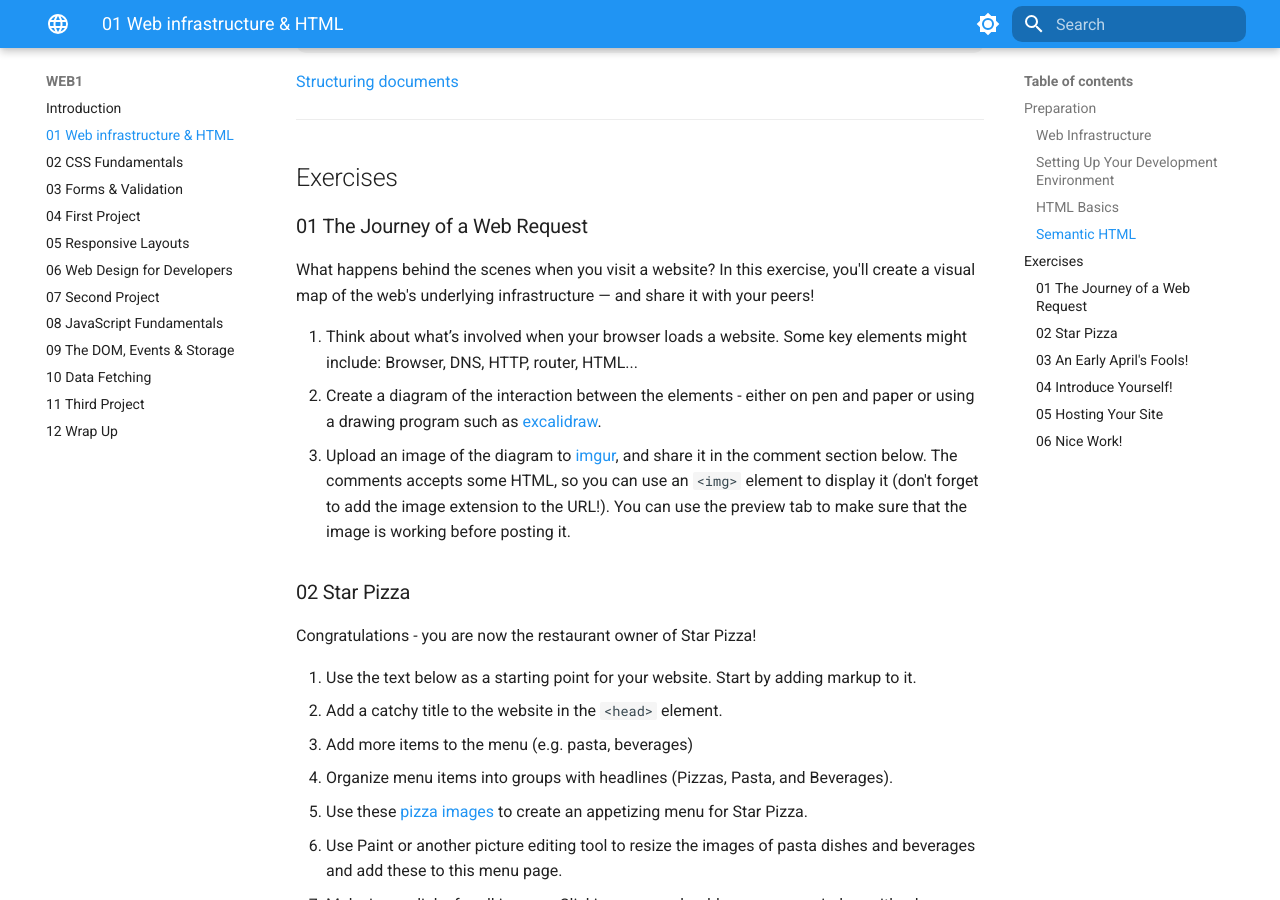
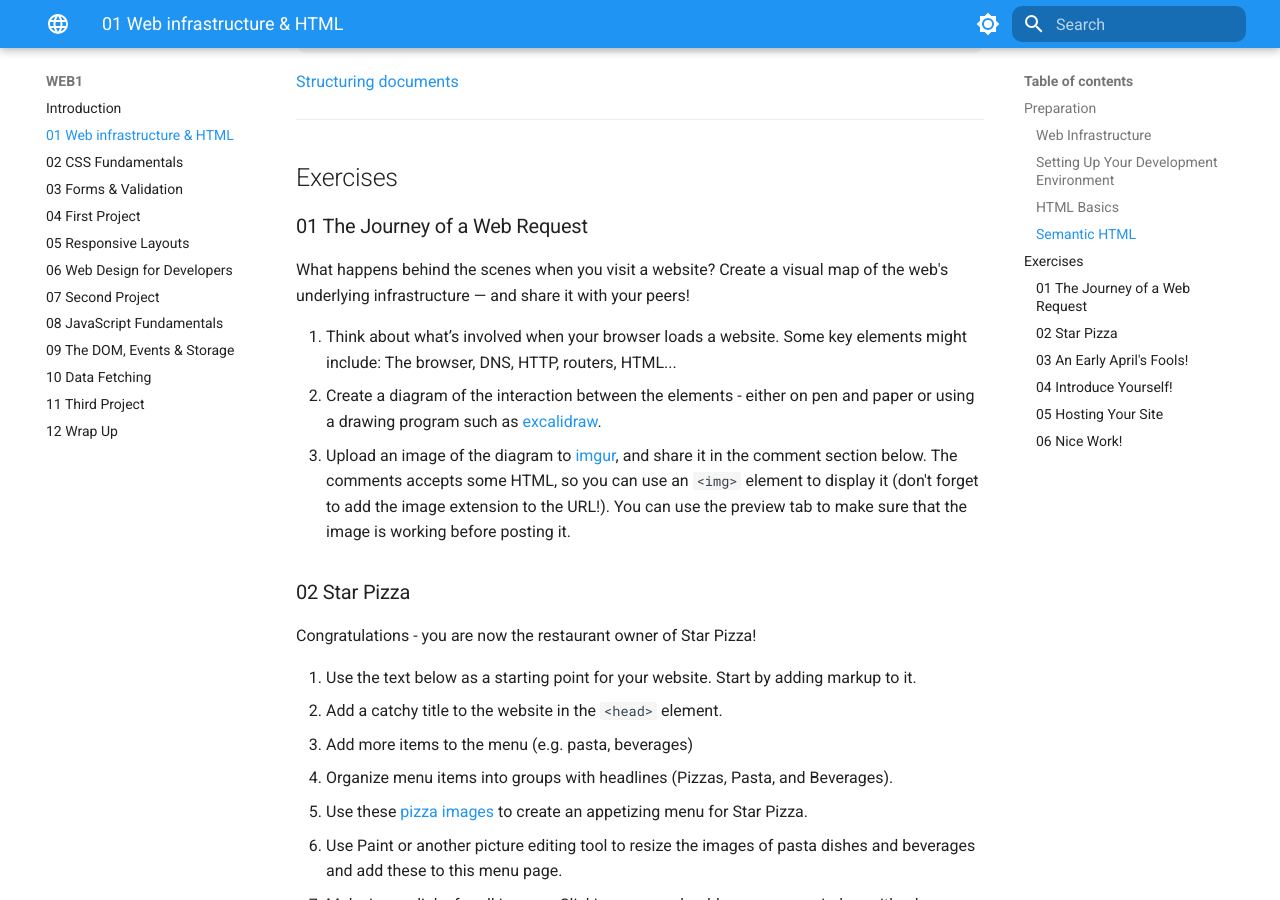
Before and after one commit to KasperKnop/WEB1, an MkDocs documentation site: the page built from docs/01-web-infrastructure-and-html.md, in a window 1280 px wide and 900 px high, scrolled down 1098 px. Built offline with MkDocs 1.6.1 and Material for MkDocs 9.7.7, drawn with Linux system fonts in a browser that asks for light colours; emoji names are drawn with the system emoji font; comment, search, counter and statistics services are not loaded.

Commit message:
Update 01-web-infrastructure-and-html.md

```diff
--- a/docs/01-web-infrastructure-and-html.md
+++ b/docs/01-web-infrastructure-and-html.md
@@ -44,10 +44,10 @@ comments: true
 
 ### 01 The Journey of a Web Request
 
-What happens behind the scenes when you visit a website? In this exercise, you'll create a visual map of the web's underlying infrastructure — and share it with your peers!
+What happens behind the scenes when you visit a website? Create a visual map of the web's underlying infrastructure — and share it with your peers!
 
-1. Think about what’s involved when your browser loads a website. Some key elements might include: Browser, DNS, HTTP, router, HTML...
-2. Create a diagram of the interaction between the elements - either on pen and paper or using a drawing program such as [excalidraw](https://excalidraw.com/).
+1. Think about what’s involved when your browser loads a website. Some key elements might include: The browser, DNS, HTTP, routers, HTML...
+2. Create a diagram of the interaction between the elements - either on pen and paper or using a drawing program such as [excalidraw](https://excalidraw.com/){:target="\_blank"}.
 3. Upload an image of the diagram to [imgur](https://imgur.com/upload){:target="\_blank"}, and share it in the comment section below. The comments accepts some HTML, so you can use an `<img>` element to display it (don't forget to add the image extension to the URL!). You can use the preview tab to make sure that the image is working before posting it.
 
 ### 02 Star Pizza
```
